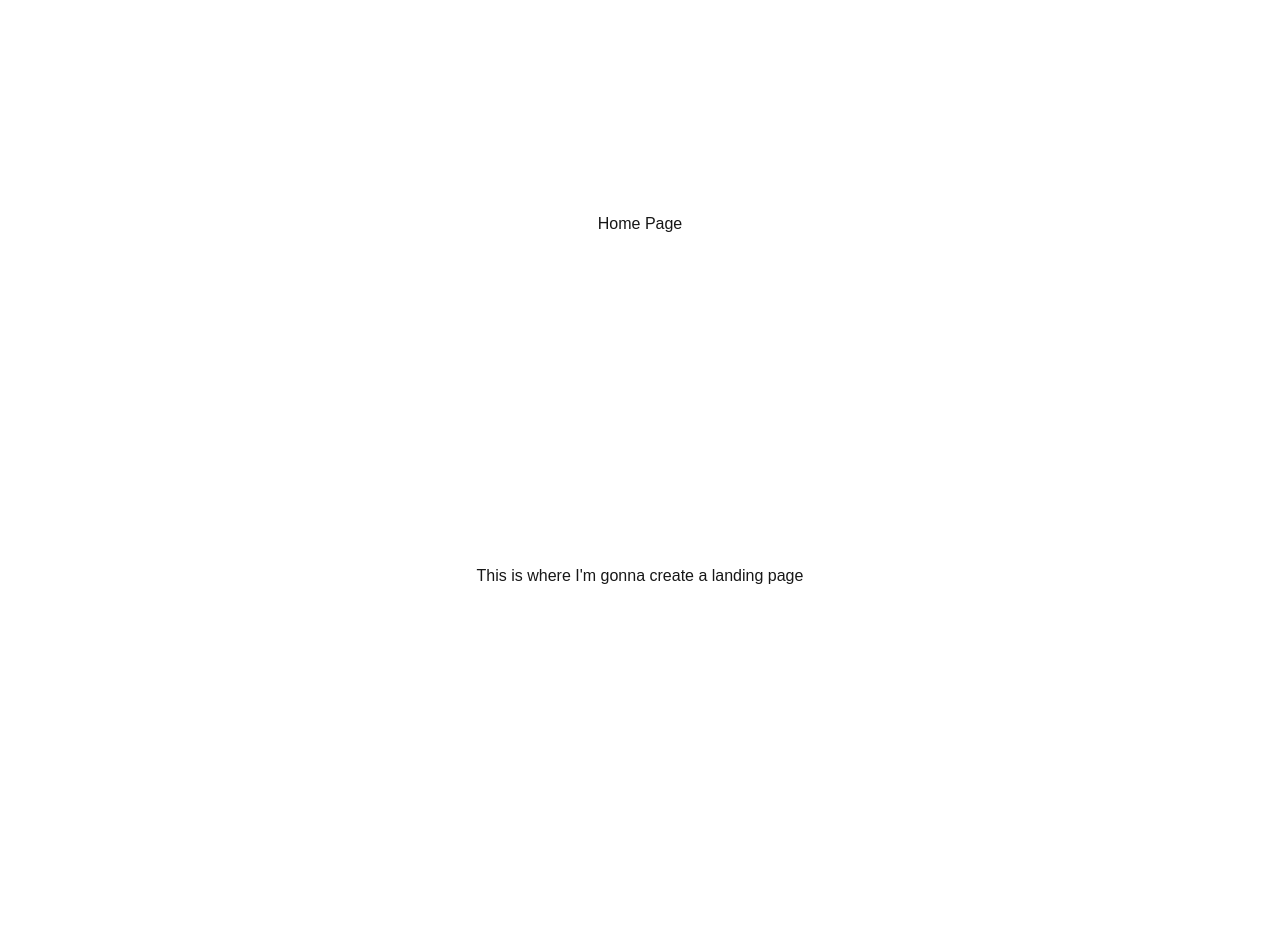
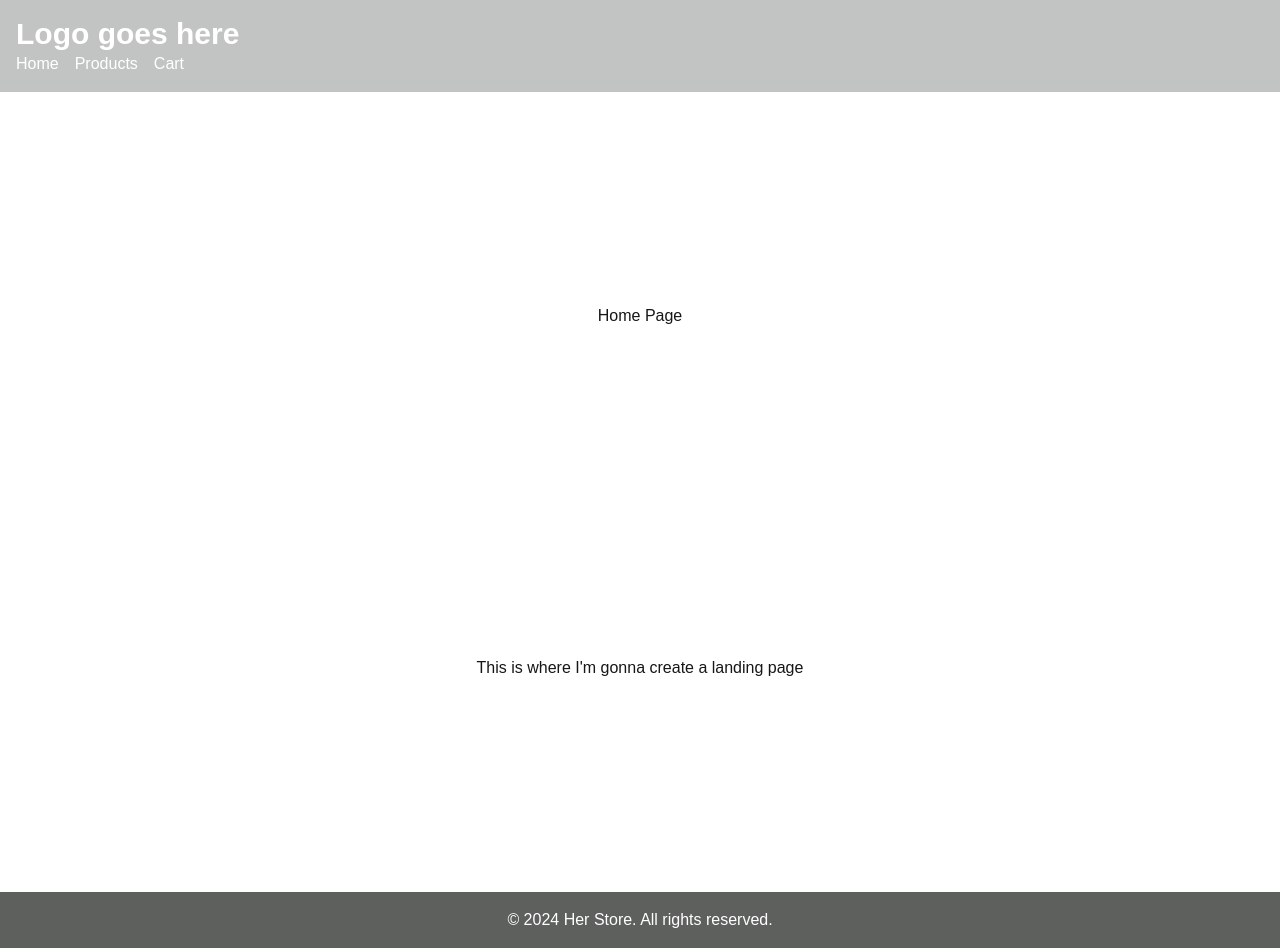
Before and after one commit to InolofatsengMotloba/nextjs-ecommerce-refiners, a Next.js app: page / in a window 1280 px wide. Before the commit the page ends 800 px from the top, so only its background shows below. Built offline with nearby package versions, Linux system fonts and the light colour scheme.

Commit message:
Update Layout.js: Removed font imports and included NavBar and Footer components

```diff
--- a/app/layout.js
+++ b/app/layout.js
@@ -1,29 +1,20 @@
-import localFont from "next/font/local";
 import "./globals.css";
-
-const geistSans = localFont({
-  src: "./fonts/GeistVF.woff",
-  variable: "--font-geist-sans",
-  weight: "100 900",
-});
-const geistMono = localFont({
-  src: "./fonts/GeistMonoVF.woff",
-  variable: "--font-geist-mono",
-  weight: "100 900",
-});
+import NavBar from "@/components/NavBar";
+import Footer from "@/components/Footer";
 
 export const metadata = {
-  title: "Create Next App",
-  description: "Generated by create next app",
+  title: "Her Store",
+  description:
+    "Explore a place where limitless options come together with your everyday must-haves. Find everything you need to enhance your daily life.",
 };
 
 export default function RootLayout({ children }) {
   return (
     <html lang="en">
-      <body
-        className={`${geistSans.variable} ${geistMono.variable} antialiased`}
-      >
-        {children}
+      <body className="flex flex-col min-h-screen">
+        <NavBar />
+        <main>{children}</main>
+        <Footer />
       </body>
     </html>
   );
```
